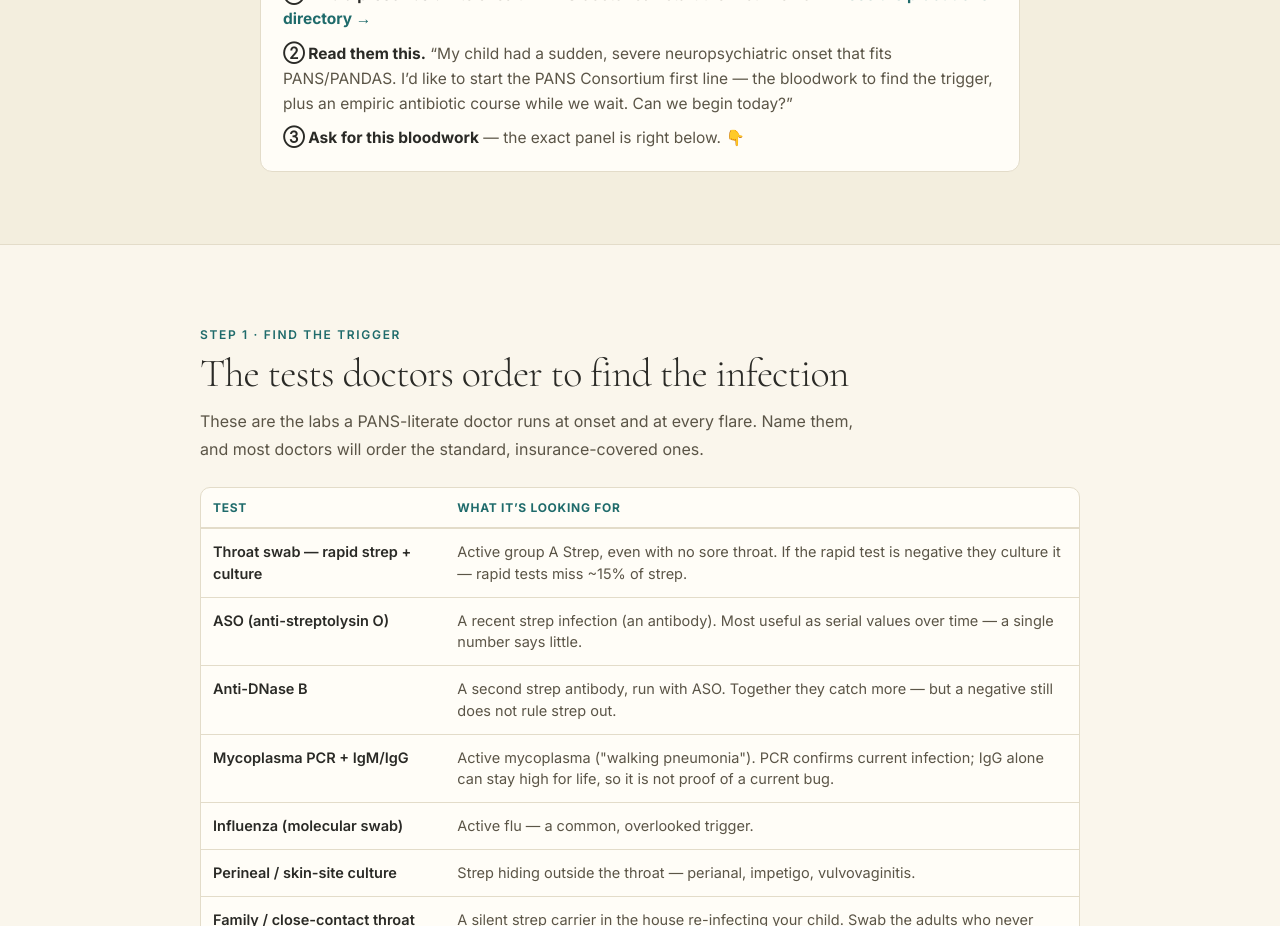
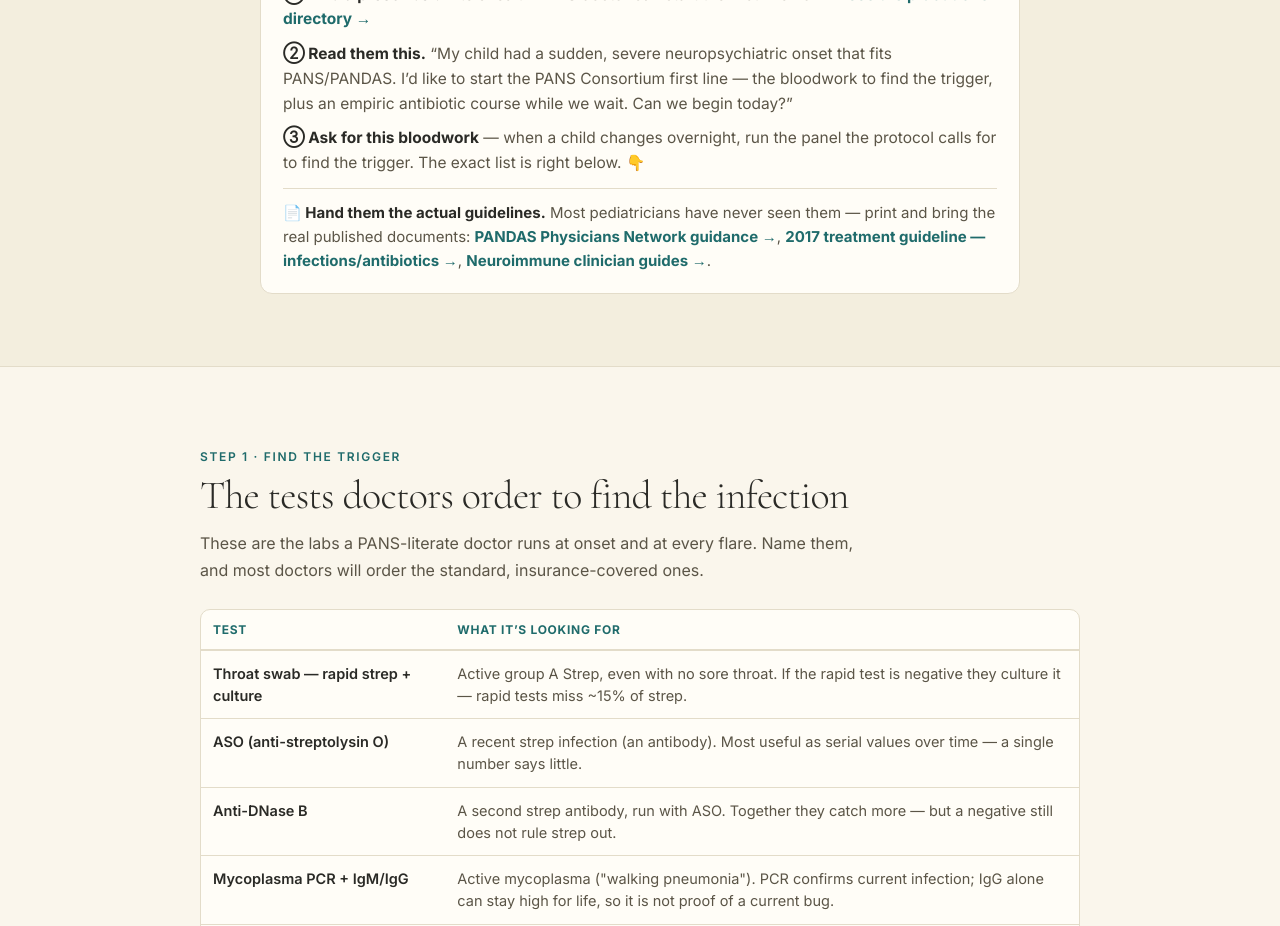
Before and after one commit to myleshorton/planb-pans, a Next.js app: page /protocol in a window 1280 px wide. Shown: the part 1080-2006 px from the top of the page. Built offline with nearby package versions, Linux system fonts and the light colour scheme.

Commit message:
feat(protocol): link the ACTUAL published guidelines (PPN, JCAP 2017 Part III, Neuroimmune) for parents to hand their doctor + sudden-onset bloodwork framing

```diff
--- a/app/protocol/page.tsx
+++ b/app/protocol/page.tsx
@@ -103,8 +103,14 @@ export default function ProtocolPage() {
               that fits PANS/PANDAS. I&rsquo;d like to start the PANS Consortium first line — the bloodwork to find the trigger, plus an
               empiric antibiotic course while we wait. Can we begin today?&rdquo;
             </p>
-            <p style={{ fontSize: 15.5, color: soft, lineHeight: 1.6, margin: 0 }}>
-              <strong style={{ color: ink }}>③ Ask for this bloodwork</strong> — the exact panel is right below. 👇
+            <p style={{ fontSize: 15.5, color: soft, lineHeight: 1.6, margin: '0 0 12px' }}>
+              <strong style={{ color: ink }}>③ Ask for this bloodwork</strong> — when a child changes overnight, run the panel the protocol calls for to find the trigger. The exact list is right below. 👇
+            </p>
+            <p style={{ fontSize: 15, color: soft, lineHeight: 1.6, margin: 0, paddingTop: 12, borderTop: `1px solid ${rule}` }}>
+              <strong style={{ color: ink }}>📄 Hand them the actual guidelines.</strong> Most pediatricians have never seen them — print and bring the real published documents:{' '}
+              <a href="https://www.pandasppn.org/" rel="noopener" style={{ color: teal, fontWeight: 700 }}>PANDAS Physicians Network guidance →</a>,{' '}
+              <a href="https://pmc.ncbi.nlm.nih.gov/articles/PMC9836684/" rel="noopener" style={{ color: teal, fontWeight: 700 }}>2017 treatment guideline — infections/antibiotics →</a>,{' '}
+              <a href="https://neuroimmune.org/clinicians/pans-diagnosis-and-treatment-guides/" rel="noopener" style={{ color: teal, fontWeight: 700 }}>Neuroimmune clinician guides →</a>.
             </p>
           </div>
         </div>
```
